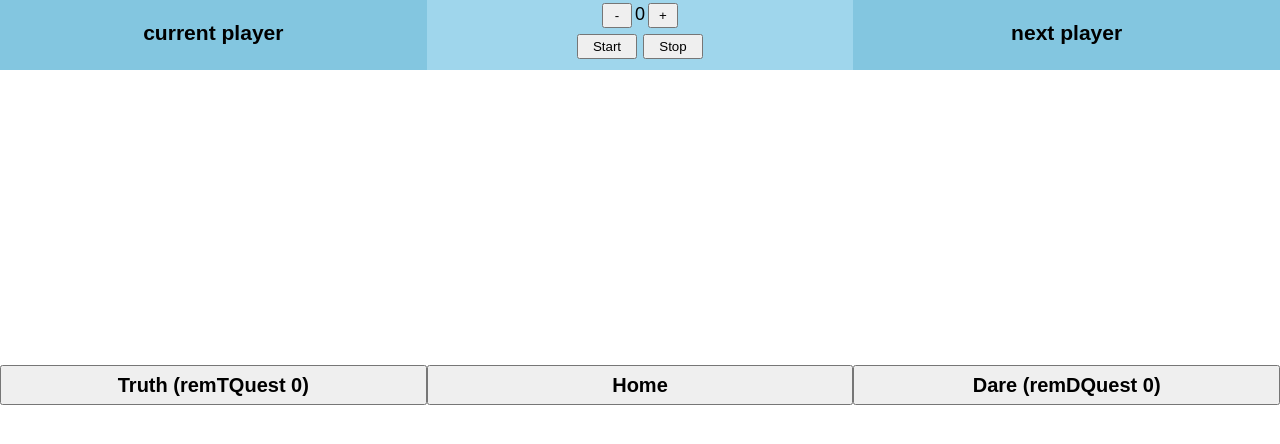
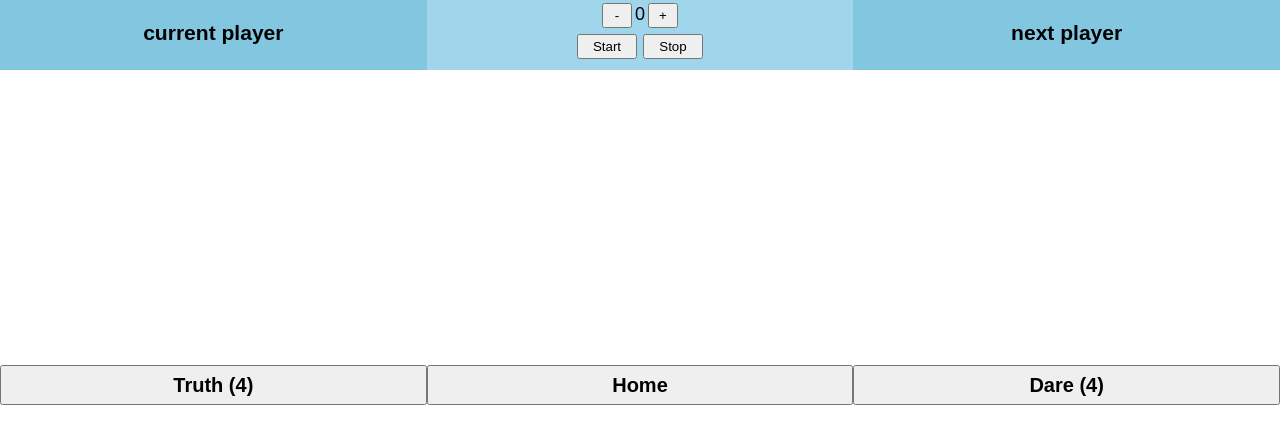
Before and after one commit to panoscool/truth-or-dare, a React (Create React App) app: page / in a window 1280 px wide. Shown: the top 444 px of the page. Built offline with nearby package versions, Linux system fonts and the light colour scheme.

Commit message:
Question counter

```diff
--- a/src/App.js
+++ b/src/App.js
@@ -14,21 +14,23 @@ class App extends Component {
   }
 
     handleRandomTruth = () => {
-      let remTQuest = truth.filter(t => !t.hasAppeard)
+     // let remTQuest = truth.filter(t => !t.hasAppeard)
+      let remTQuest = truth.splice(randomNum, 1)
       let randomNum = Math.floor(Math.random() * remTQuest.length)
       this.setState({
         currQuest: remTQuest[randomNum]
       })
-      truth[randomNum].hasAppeard = true
+      // truth[randomNum].hasAppeard = true
     }
 
     handleRandomDare = () => {
-      let remDQuest = dare.filter(d => !d.hasAppeard)
+     // let remDQuest = dare.filter(d => !d.hasAppeard)
+      let remDQuest = dare.splice(randomNum, 1)
       let randomNum = Math.floor(Math.random() * remDQuest.length)
       this.setState({
         currQuest: remDQuest[randomNum]
       })
-      dare[randomNum].hasAppeard = true
+      // dare[randomNum].hasAppeard = true
     }
 
   render() {
@@ -41,19 +43,19 @@ class App extends Component {
           </div>
 
           <div className="current-player">
-            <h3>current player</h3>
-          </div>
+                <h3>current player</h3>
+            </div>
 
-          <div className="next-player">
-            <h3>next player</h3>
-          </div>
+            <div className="next-player">
+                <h3>next player</h3>
+            </div>
 
           <div className="questions">
              <ShowQuest currQuest={this.state.currQuest}/>
           </div>
 
-          <button className="btn-truth" onClick={this.handleRandomTruth}>Truth (remTQuest 0)</button>
-          <button className="btn-dare" onClick={this.handleRandomDare}>Dare (remDQuest 0)</button>
+          <button className="btn-truth" onClick={this.handleRandomTruth}>Truth ({truth.length})</button>
+          <button className="btn-dare" onClick={this.handleRandomDare}>Dare ({dare.length})</button>
           <button className="btn-home" >Home</button>
       </div>
     );
--- a/src/components/questions.js
+++ b/src/components/questions.js
@@ -1,3 +1,4 @@
+/*
 const truth = [
     {question: "Question 1", hasAppeard: false},
     {question: "Question 2", hasAppeard: false},
@@ -11,5 +12,20 @@ const dare = [
     {question: "Question 7", hasAppeard: false},
     {question: "Question 8", hasAppeard: false}
 ]
+*/
+
+const truth = [
+    "Question 1",
+    "Question 2",
+    "Question 3",
+    "Question 4"
+]
+
+const dare = [
+    "Question 5",
+    "Question 6",
+    "Question 7",
+    "Question 8"
+]
 
 export {truth, dare};
--- a/src/components/show-quest.js
+++ b/src/components/show-quest.js
@@ -1,10 +1,11 @@
 import React from 'react';
 
 const ShowQuest = (props) => {
+  // {props.currQuest ? <div>{props.currQuest.question}</div> : ''}
     return (
     <div className="show-quest">
-             {props.currQuest ? <div>{props.currQuest.question}</div> : ''}
-          </div>
+        {props.currQuest}
+    </div>
     );
 }
 
```
Also changed, not shown: src/components/player-turn.js (added, +17 -0 lines).
